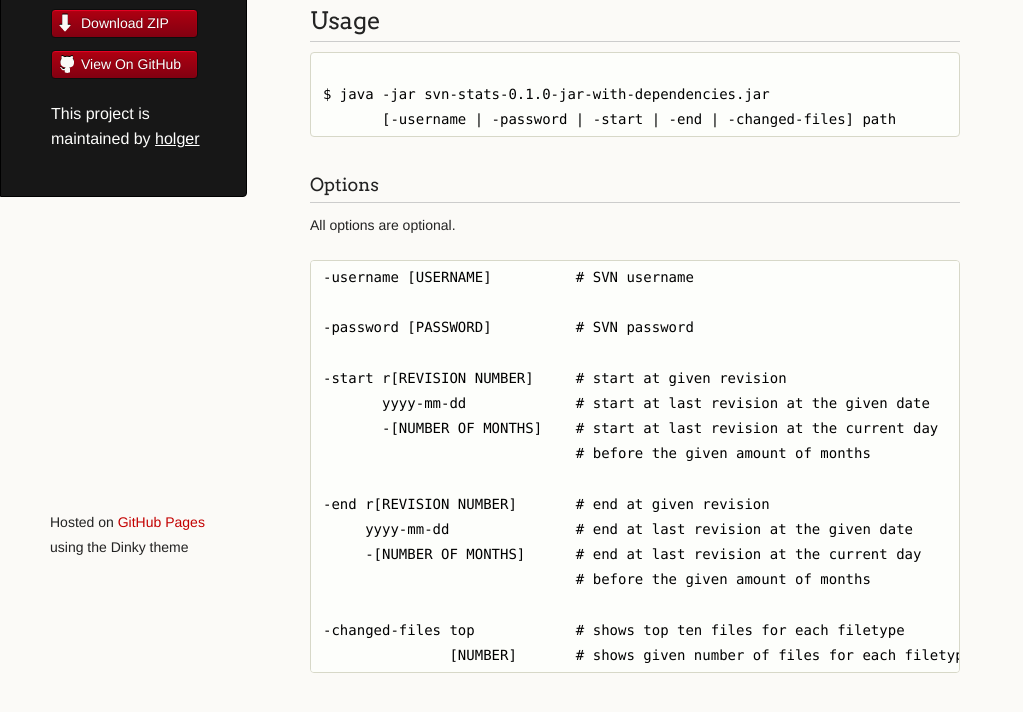
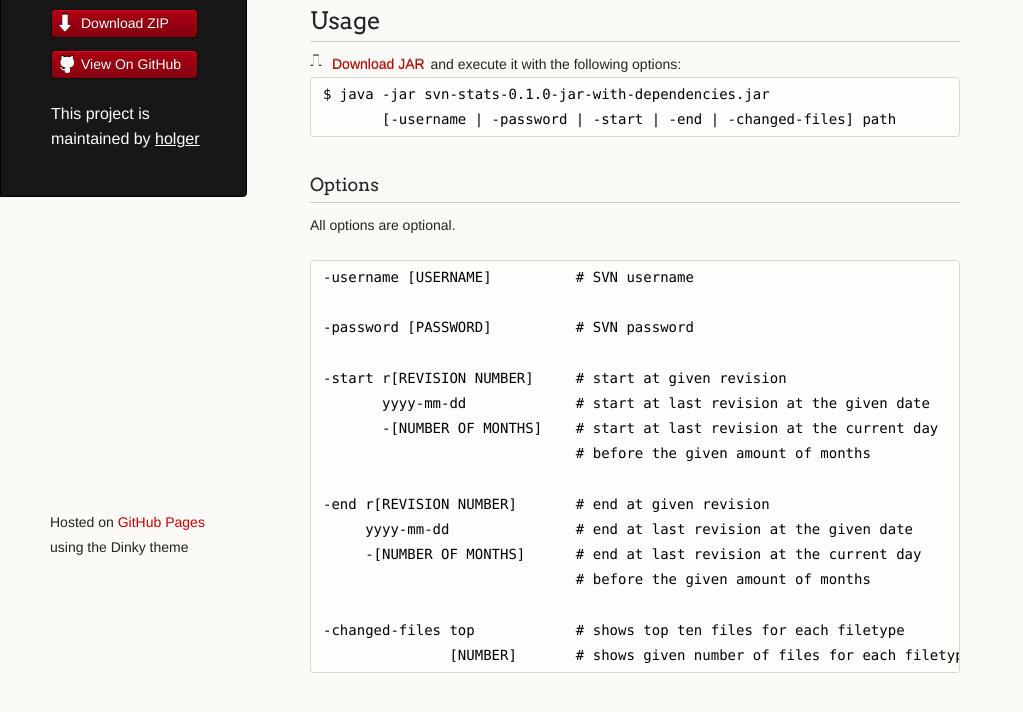
Before and after one commit to daerwang/svn-stats, a plain HTML site: page index.html in a window 1280 px wide. Shown: the part 208-920 px from the top of the page, without its empty margins (0-1023 px from the left). Drawn offline with Linux system fonts and the light colour scheme.

Commit message:
Update index.html

```diff
--- a/index.html
+++ b/index.html
@@ -38,8 +38,9 @@ Therefore SVN Stats shows what kind of files are changed in a given period.</p>
 
 <h2>Usage</h2>
 
-<pre><code>
-$ java -jar svn-stats-0.1.0-jar-with-dependencies.jar
+<a class="buttons" href="https://github.com/downloads/holger/svn-stats/svn-stats-0.1.0-jar-with-dependencies.jar">Download JAR</a> and execute it with the following options:
+
+<pre><code>$ java -jar svn-stats-0.1.0-jar-with-dependencies.jar
        [-username | -password | -start | -end | -changed-files] path
 </code></pre>
 
```
